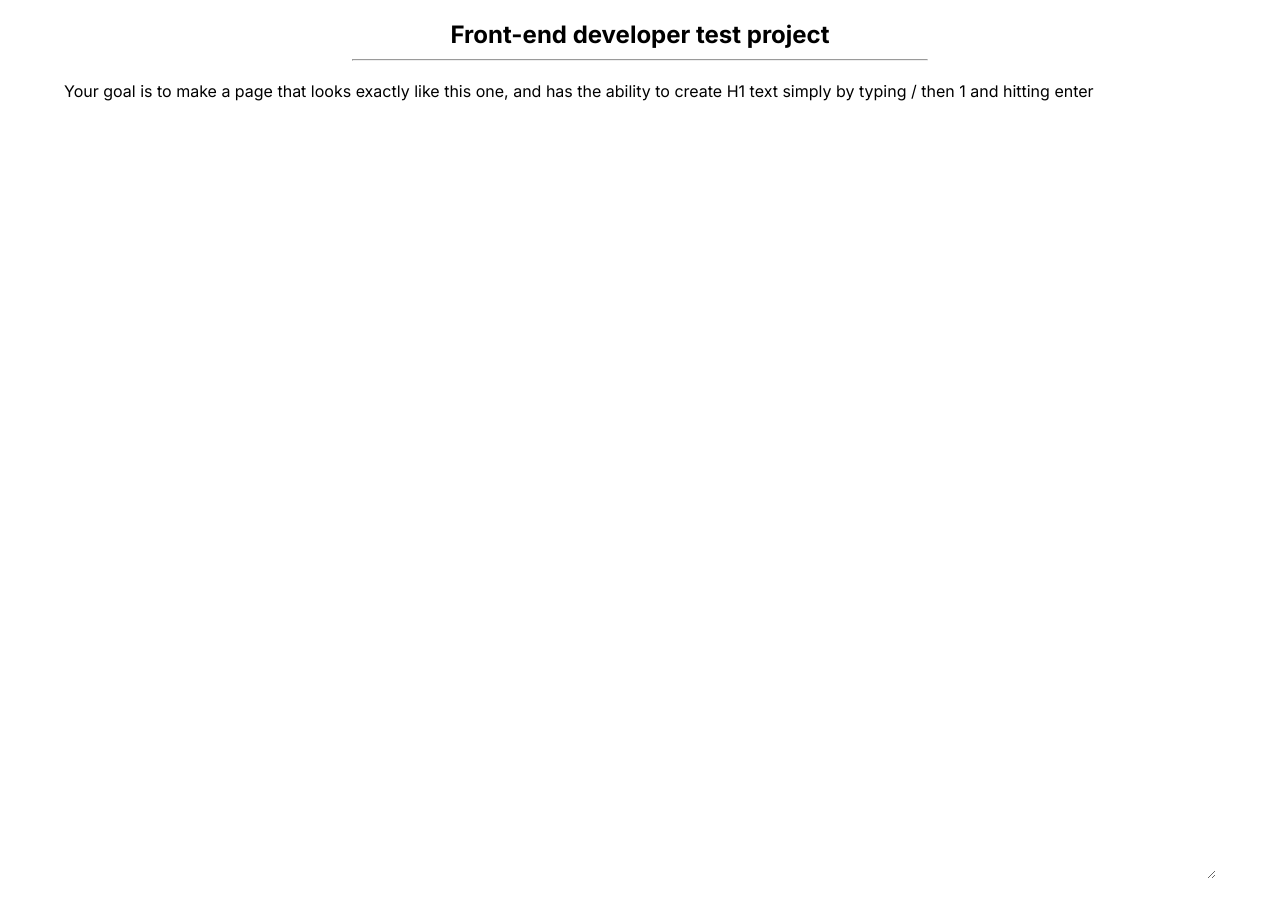
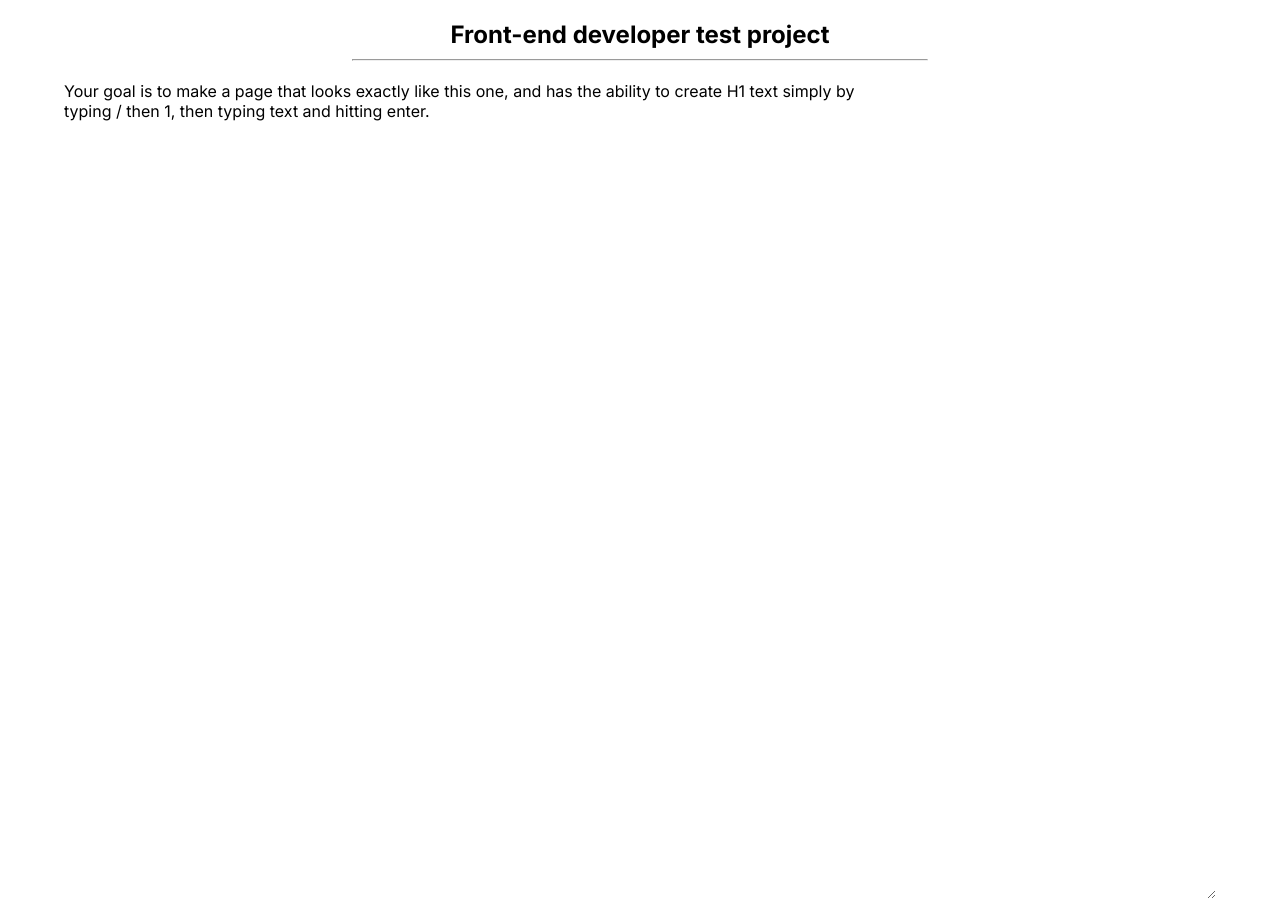
Before and after one commit to Bellagirl-maker/test_project, a plain HTML site: page index.html in a window 1280 px wide. Drawn offline with Linux system fonts and the light colour scheme.

Commit message:
Update index.html

```diff
--- a/index.html
+++ b/index.html
@@ -10,7 +10,7 @@
     <section class="page">
         <h1>Front-end developer test project</h1><hr />
         <p>Your goal is to make a page that looks exactly like this one, and has the ability
-        to create H1 text simply by typing / then 1 and hitting enter</p>
+        to create H1 text simply by <br> typing / then 1, then typing text and hitting enter.</p>
         <br>
 		<div class="textarea">
 					<textarea id="textarea1"
```
